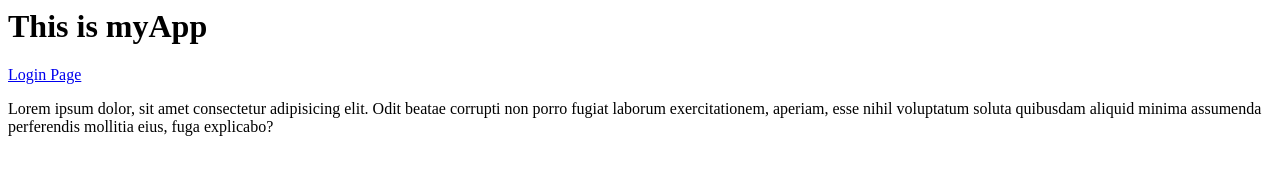
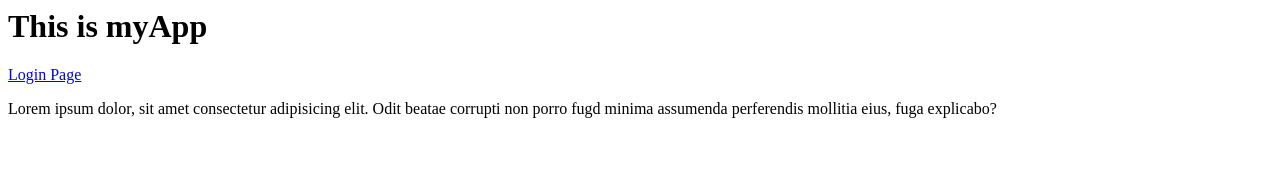
Before and after one commit to tonipone/tonipone.github.io, a plain HTML site: page index.html in a window 1280 px wide. Drawn offline with Linux system fonts and the light colour scheme.

Commit message:
mod190224 html

```diff
--- a/index.html
+++ b/index.html
@@ -5,7 +5,7 @@
 <body>
 	<h1>This is myApp </h1>
 	<p><a href="/login.html">Login Page</a></p>
-	<p>Lorem ipsum dolor, sit amet consectetur adipisicing elit. Odit beatae corrupti non porro fugiat laborum exercitationem, aperiam, esse nihil voluptatum soluta quibusdam aliquid minima assumenda perferendis mollitia eius, fuga explicabo?</p>
+	<p>Lorem ipsum dolor, sit amet consectetur adipisicing elit. Odit beatae corrupti non porro fugd minima assumenda perferendis mollitia eius, fuga explicabo?</p>
 
 </body>
 </html>
```
